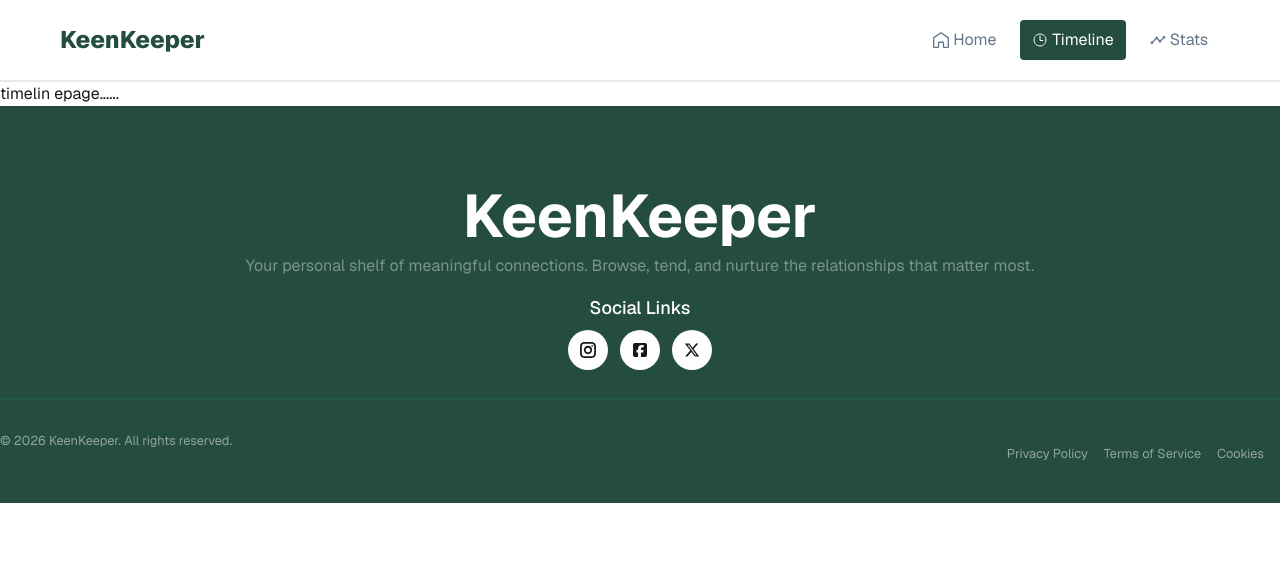
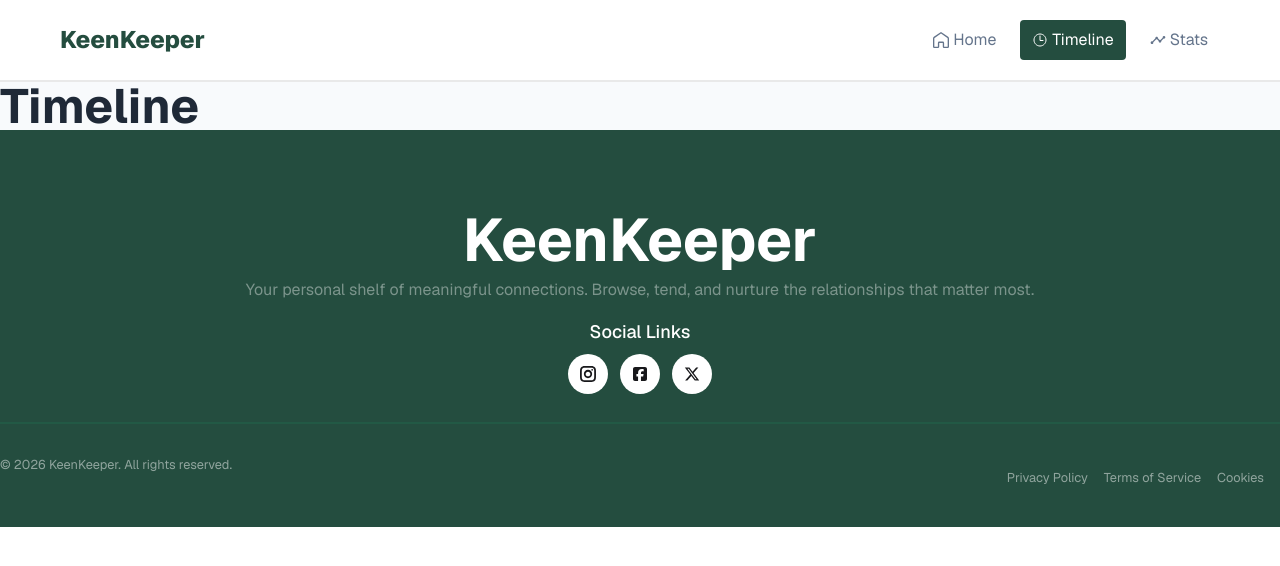
Before and after one commit to MaksumulEmon/Keen-Keeper, a React (Vite) app: page /timeline in a window 1280 px wide. Shown: the top 566 px of the page. Built offline with nearby package versions, Linux system fonts and the light colour scheme.

Commit message:
Hold the code

```diff
--- a/src/context/TimelineProvider.jsx
+++ b/src/context/TimelineProvider.jsx
@@ -1,13 +1,16 @@
+import { useState } from "react";
 import { TimelineContext } from "./TimelineContext";
 
 
-const TimelineProvider = ({children}) => {
+const TimelineProvider = ({ children }) => {
 
-const data = {
-    name: "Emon",
-    age: 21,
+    const [call, setCall] = useState([]);
 
-};
+
+
+    const data = {
+       call,setCall,
+    };
 
     return (
         //  <TimelineCont.TimelineProvider value={data}>{children}</TimelineContext.TimelineProvider>
--- a/src/pages/friendDetails.jsx/FriendDetails.jsx
+++ b/src/pages/friendDetails.jsx/FriendDetails.jsx
@@ -1,4 +1,4 @@
-import React from 'react';
+import React, { useContext, useState } from 'react';
 import { useParams } from 'react-router';
 import useFriends from '../../hooks/useFriends';
 import { FadeLoader } from 'react-spinners';
@@ -8,6 +8,8 @@ import { RiDeleteBin6Line } from 'react-icons/ri';
 import callPng from "../../assets/call.png"
 import textPng from "../../assets/text.png"
 import videoPng from "../../assets/video.png"
+import { TimelineContext } from '../../context/TimelineContext';
+
 
 const FriendDetails = () => {
     const { id } = useParams();
@@ -18,6 +20,7 @@ const FriendDetails = () => {
     // console.log(expectedFriend)
 
 
+    const {call, setCall} = useContext(TimelineContext);
 
 
     if (loading) {
@@ -25,6 +28,20 @@ const FriendDetails = () => {
             <FadeLoader />
         </div>
     }
+
+
+
+    // const handleCall = () => {
+    //     setCall([...call, expectedFriend]);
+    // }
+
+
+    const handleCall = () => {
+        setCall([...call, expectedFriend]);
+    };
+
+
+    console.log(call, "Call");
 
 
     return (
@@ -157,7 +174,7 @@ const FriendDetails = () => {
 
                             <div className='grid  grid-cols-1 md:grid-cols-2 lg:grid-cols-3 gap-5 mt-4 rounded'>
 
-                                <div className='flex flex-col bg-[#F8FAFC] items-center justify-center rounded border border-solid border-[#E9E9E9] p-4 space-y-3'>
+                                <div onClick={handleCall} className='flex flex-col bg-[#F8FAFC] items-center justify-center rounded border border-solid border-[#E9E9E9] p-4 space-y-3'>
                                     <img src={callPng} alt="" className='w-7 h-7' />
                                     <h1 className='text-lg text-[#1F2937]'>Call</h1>
                                 </div>
--- a/src/pages/timelinepage/Timelinepage.jsx
+++ b/src/pages/timelinepage/Timelinepage.jsx
@@ -1,13 +1,24 @@
-import React, {  useContext } from 'react';
+import React, { useContext } from 'react';
 import { TimelineContext } from '../../context/TimelineContext';
 
 const Timelinepage = () => {
 
-    const contextData = useContext(TimelineContext);
-    console.log(contextData ,"ContextData");
+    const { call, setCall } = useContext(TimelineContext);
+    console.log(call, "ContextData");
     return (
-        <div>
-            timelin epage......
+        <div className='bg-[#F8FAFC]'>
+
+            <div className='max-w-7xl mx-auto'>
+                <h5 className='text-5xl font-bold text-[#1F2937]'>Timeline </h5>
+                {
+                    call.map((cal, ind) => {
+                        return <div key={ind}>
+
+
+                        </div>
+                    })
+                }
+            </div>
         </div>
     );
 };
```
Lines whose indentation alone changed are shown as unchanged.
